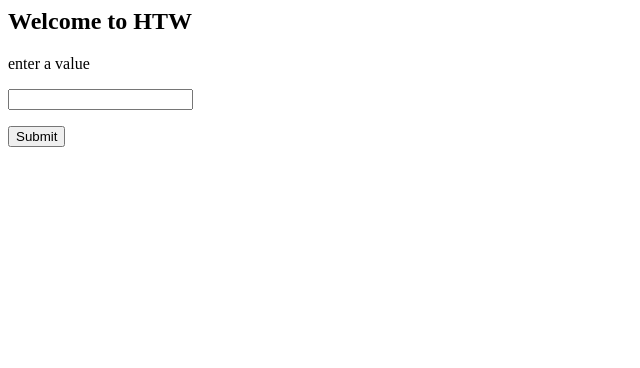
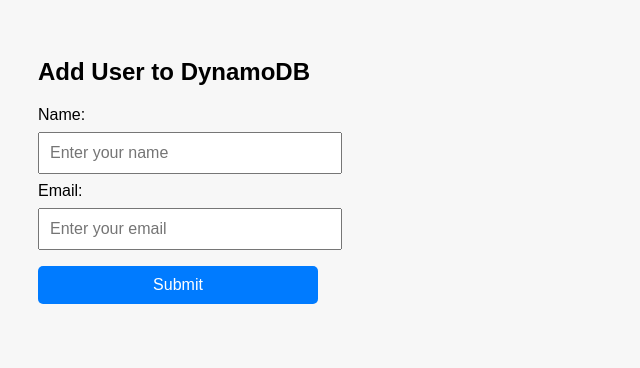
Before and after one commit to scqq6/aws, a plain HTML site: page index.html in a window 1280 px wide. Shown: the whole page, without its empty margins (0-640 px from the left). Drawn offline with Linux system fonts and the light colour scheme.

Commit message:
Revamp index.html for DynamoDB user form

```diff
--- a/index.html
+++ b/index.html
@@ -1,16 +1,84 @@
-<html>
- <head>
- <script src="fetch.js"></script>
- </head>
- <body>
- <h2>Welcome to HTW</h2>
+<!DOCTYPE html>
+<html lang="en">
+<head>
+    <meta charset="UTF-8">
+    <meta name="viewport" content="width=device-width, initial-scale=1.0">
+    <title>DynamoDB User Form</title>
 
- <p>enter a value</p>
- <input id="myvalue" type="text"/>
+    <style>
+        body {
+            font-family: Arial, sans-serif;
+            padding: 30px;
+            background: #f7f7f7;
+        }
+        input, button {
+            padding: 10px;
+            margin: 8px 0;
+            width: 280px;
+            font-size: 16px;
+        }
+        button {
+            cursor: pointer;
+            background-color: #007bff;
+            border: none;
+            color: white;
+            border-radius: 5px;
+        }
+        #message {
+            margin-top: 15px;
+            font-size: 18px;
+            font-weight: bold;
+        }
+    </style>
+</head>
 
- <p class="content"></p>
+<body>
 
- <button id="button">Submit</button>
+    <h2>Add User to DynamoDB</h2>
 
- </body>
+    <label>Name:</label><br>
+    <input type="text" id="name" placeholder="Enter your name"><br>
+
+    <label>Email:</label><br>
+    <input type="email" id="email" placeholder="Enter your email"><br>
+
+    <button onclick="sendData()">Submit</button>
+
+    <div id="message"></div>
+
+    <script>
+        async function sendData() {
+            const name = document.getElementById("name").value.trim();
+            const email = document.getElementById("email").value.trim();
+            const messageDiv = document.getElementById("message");
+
+            if (!name || !email) {
+                messageDiv.textContent = "Please enter both name and email.";
+                messageDiv.style.color = "red";
+                return;
+            }
+
+            const apiUrl = "https://rrrorg9iri.execute-api.eu-west-1.amazonaws.com/default/aya-function";
+
+            try {
+                const response = await fetch(`${apiUrl}?name=${encodeURIComponent(name)}&email=${encodeURIComponent(email)}`);
+
+                const data = await response.json();
+
+                if (response.ok) {
+                    messageDiv.textContent = data.message || "User added successfully!";
+                    messageDiv.style.color = "green";
+                } else {
+                    messageDiv.textContent = data.error || "Something went wrong.";
+                    messageDiv.style.color = "red";
+                }
+
+            } catch (error) {
+                messageDiv.textContent = "Request failed: " + error;
+                messageDiv.style.color = "red";
+            }
+        }
+    </script>
+
+</body>
 </html>
```
